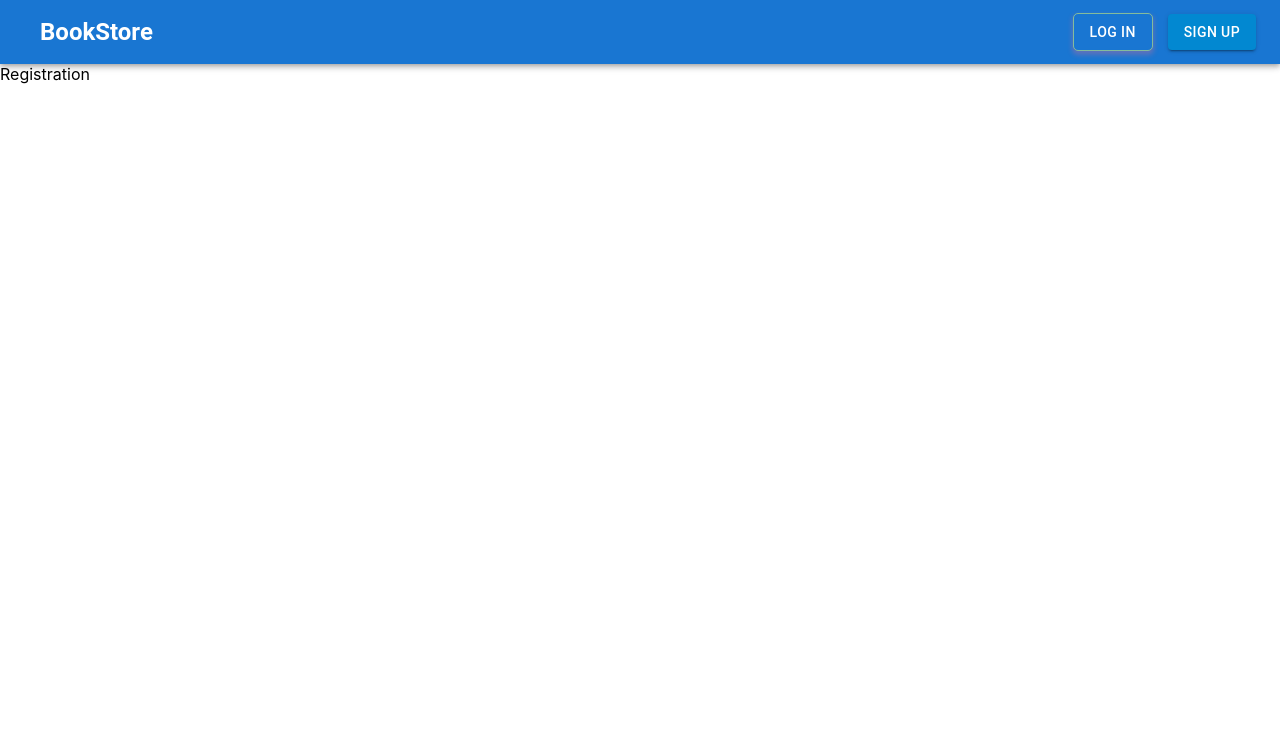
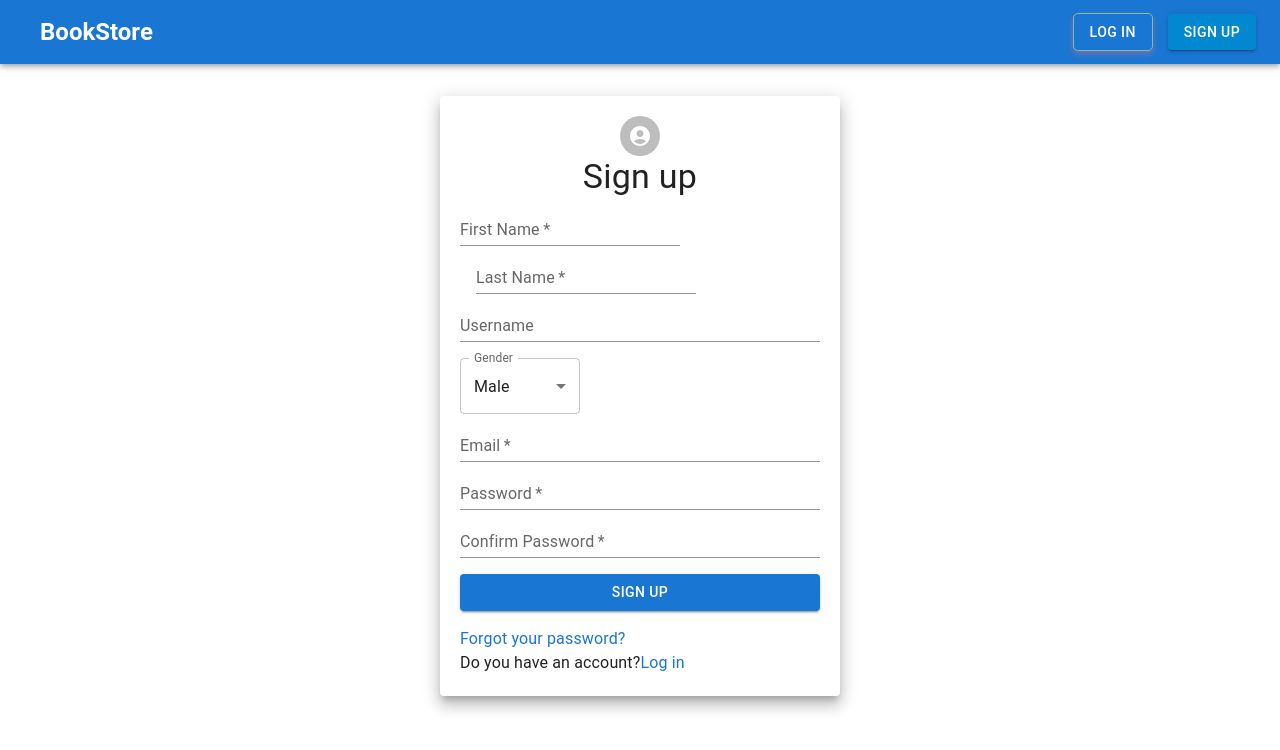
Before and after one commit to tylertung/bookstore, a React (Create React App) app: page /registration in a window 1280 px wide. Shown: the top 750 px of the page. Built offline with nearby package versions, Linux system fonts and the light colour scheme.

Commit message:
update sign up form UI

```diff
--- a/package.json
+++ b/package.json
@@ -3,8 +3,11 @@
   "version": "0.1.0",
   "private": true,
   "dependencies": {
+    "@date-io/luxon": "^2.13.1",
     "@emotion/react": "^11.7.1",
     "@emotion/styled": "^11.6.0",
+    "@mui/icons-material": "^5.4.2",
+    "@mui/lab": "^5.0.0-alpha.69",
     "@mui/material": "^5.4.2",
     "@mui/styles": "^5.4.2",
     "@testing-library/jest-dom": "^5.14.1",
@@ -15,6 +18,7 @@
     "@types/react": "^17.0.20",
     "@types/react-dom": "^17.0.9",
     "axios": "^0.26.0",
+    "luxon": "^2.3.0",
     "react": "^17.0.2",
     "react-dom": "^17.0.2",
     "react-router-dom": "^6.2.1",
--- /dev/null
+++ b/src/components/registration/SignupForm.tsx
@@ -0,0 +1,153 @@
+import {
+  Avatar,
+  Grid,
+  Paper,
+  Typography,
+  TextField,
+  MenuItem,
+  Button,
+  Link,
+  Box,
+} from "@mui/material";
+import AccountCircleIcon from "@mui/icons-material/AccountCircle";
+import DateAdapter from "@mui/lab/AdapterLuxon";
+import React from "react";
+import { LocalizationProvider } from "@mui/lab";
+import DesktopDatePicker from "@mui/lab/DesktopDatePicker";
+
+const genders = [{ value: "Male" }, { value: "Female" }];
+
+const SignupForm = () => {
+  const PaperStyle = {
+    height: "70vh",
+    width: "360px",
+    margin: "20px auto",
+    padding: 20,
+  };
+
+  const [valueDate, setValueDate] = React.useState<Date | null>(
+    new Date("2022-02-21")
+  );
+
+  const handleChangeDate = (newValue: Date | null) => {
+    setValueDate(newValue);
+  };
+
+  const [gender, setGender] = React.useState("Male");
+
+  const handleChangeGender = (event: React.ChangeEvent<HTMLInputElement>) => {
+    setGender(event.target.value);
+  };
+
+  return (
+    <Grid sx={{ marginTop: "2rem" }}>
+      <Paper elevation={10} style={PaperStyle}>
+        <Box
+          sx={{
+            display: "flex",
+            flexDirection: "column",
+            justifyContent: "center",
+            alignItems: "center",
+          }}
+        >
+          <Avatar>
+            <AccountCircleIcon></AccountCircleIcon>
+          </Avatar>
+          <Typography variant="h4" noWrap>
+            Sign up
+          </Typography>
+        </Box>
+        <TextField
+          label="First Name"
+          placeholder="Enter First Name"
+          variant="standard"
+          required
+        />
+        <TextField
+          label="Last Name"
+          placeholder="Enter Last Name"
+          variant="standard"
+          required
+          sx={{ marginLeft: "1rem" }}
+        />
+        <TextField
+          label="Username"
+          placeholder="Enter username"
+          variant="standard"
+          fullWidth
+        />
+        <LocalizationProvider dateAdapter={DateAdapter}>
+          {" "}
+          <DesktopDatePicker
+            label="Birthday"
+            inputFormat="dd/MM/yyyy"
+            value={valueDate}
+            onChange={handleChangeDate}
+            renderInput={(params) => (
+              <TextField {...params} sx={{ marginTop: "1rem" }} />
+            )}
+          />{" "}
+        </LocalizationProvider>
+        <TextField
+          select
+          label="Gender"
+          value={gender}
+          onChange={handleChangeGender}
+          sx={{ marginTop: "1rem", width: "120px" }}
+        >
+          {genders.map((option) => (
+            <MenuItem key={option.value} value={option.value}>
+              {option.value}
+            </MenuItem>
+          ))}
+        </TextField>
+        <TextField
+          label="Email"
+          placeholder="Enter Email"
+          variant="standard"
+          fullWidth
+          required
+        />
+        <TextField
+          label="Password"
+          placeholder="Enter Password"
+          variant="standard"
+          type="password"
+          fullWidth
+          required
+        />
+        <TextField
+          label="Confirm Password"
+          placeholder="Confirm password"
+          variant="standard"
+          type="password"
+          fullWidth
+          required
+        />
+        <Button
+          type="submit"
+          color="primary"
+          variant="contained"
+          fullWidth
+          sx={{ marginTop: "1rem" }}
+        >
+          Sign up
+        </Button>
+        <Typography sx={{ marginTop: "1rem" }}>
+          <Link href="/" underline="none">
+            Forgot your password?
+          </Link>
+        </Typography>
+        <Typography>
+          {" "}
+          Do you have an account?
+          <Link href="/sign-in" underline="none">
+            Log in
+          </Link>
+        </Typography>
+      </Paper>
+    </Grid>
+  );
+};
+
+export default SignupForm;
--- a/src/templates/Registration.tsx
+++ b/src/templates/Registration.tsx
@@ -1,10 +1,11 @@
 import React from "react";
 import Navbar from "../components/navbar/Navbar";
+import SignupForm from "../components/registration/SignupForm";
 const Registration = () => {
   return (
     <>
       <Navbar></Navbar>
-      <div>Registration</div>
+      <SignupForm/>
     </>
   );
 };
```
Also changed, not shown: 1 other file (tests, documents, lock files or other folders).
